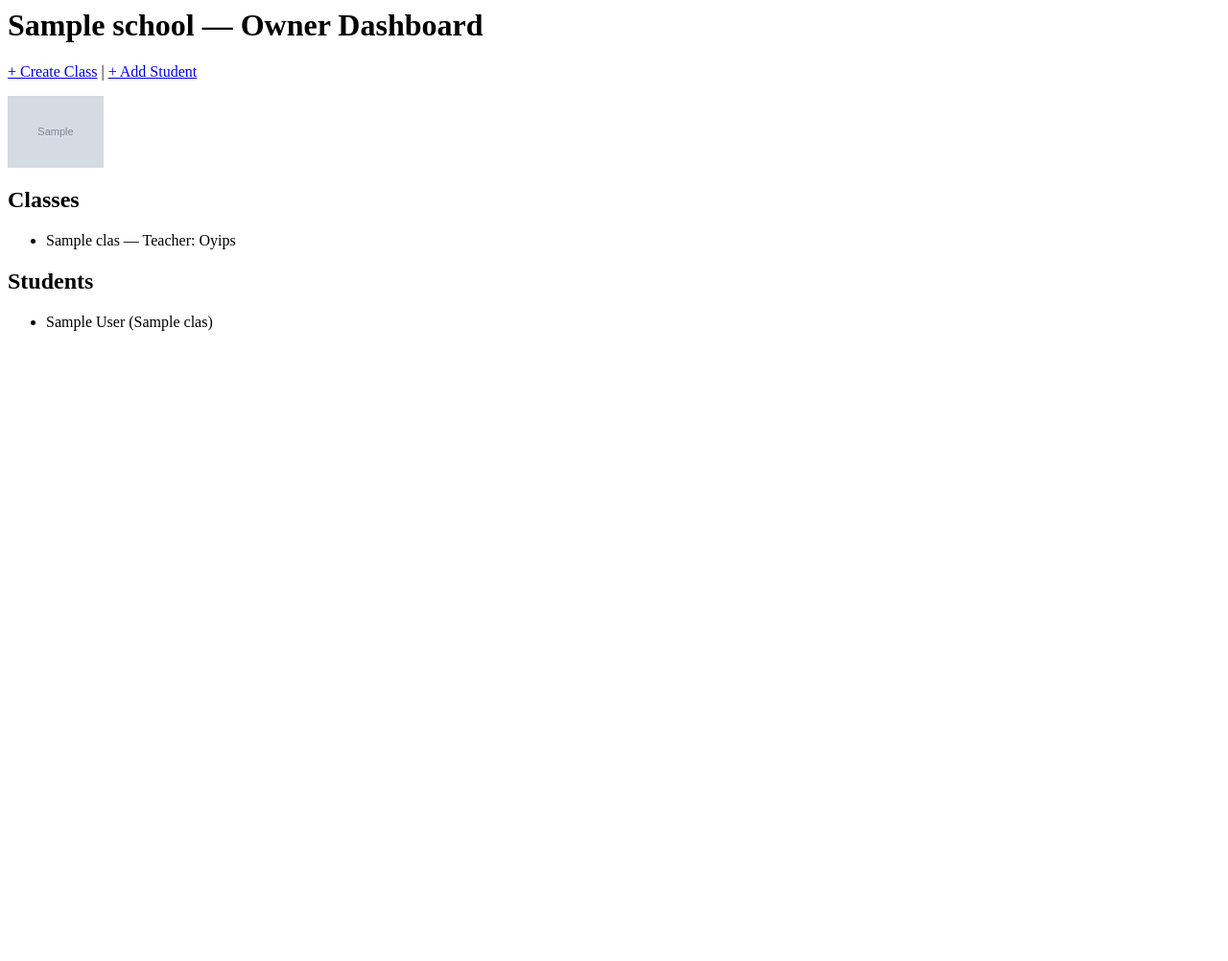
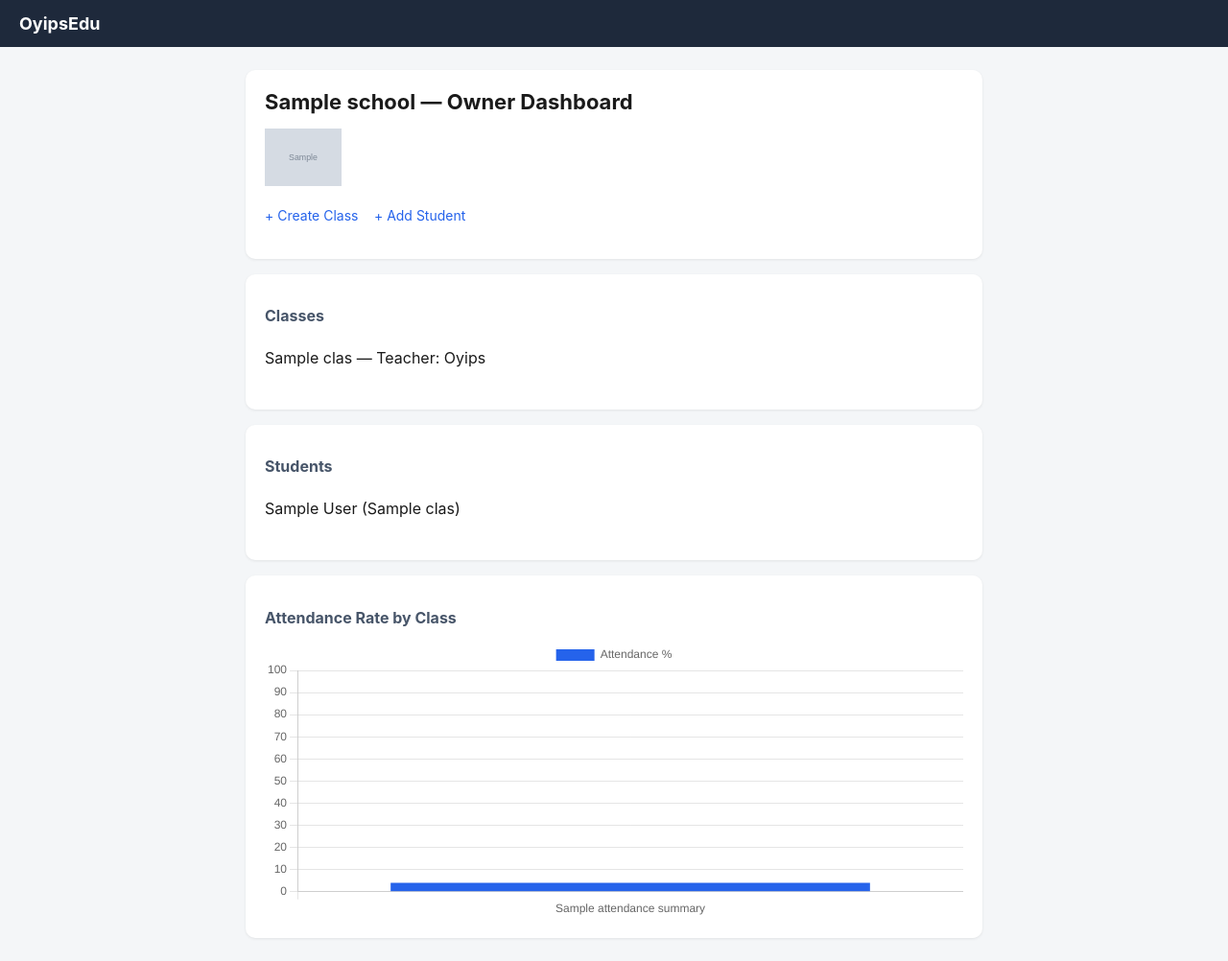
Before and after one commit to Oyips/School_Admin, a Django app: template app/school_app/templates/school_app/dashboard_owner.html in a window 1280 px wide. Shown: the whole page at 96% size. Before the commit the page ends 345 px from the top, so only its background shows below. Run offline with Django 5.2, Linux system fonts and the light colour scheme; data comes from the database, SQL or seed files in the repository; tables that the repository leaves empty hold one stand-in row (values such as "Sample post"); the template is opened without the code that fills it: values that come from a table or form of the project are taken from there, most other values are stand-ins (such as "Sample title", 1, 10 or a date in 2020); grey boxes marked "Sample" are stand-in pictures.

Commit message:
update app/school_app/templates/school_app/dashboard_owner.html

```diff
--- a/app/school_app/templates/school_app/dashboard_owner.html
+++ b/app/school_app/templates/school_app/dashboard_owner.html
@@ -1,22 +1,51 @@
+{% extends 'school_app/base.html' %}
+{% block content %}
+<div class="card">
   <h1>{{ school.name }} — Owner Dashboard</h1>
+  {% if school.logo %}
+    <img src="{{ school.logo.url }}" width="80">
+  {% endif %}
   <p>
-  <a href="{% url 'create_class' %}">+ Create Class</a> |
-  <a href="{% url 'add_student' %}">+ Add Student</a>
+    <a class="link" href="{% url 'create_class' %}">+ Create Class</a>
+    <a class="link" href="{% url 'add_student' %}">+ Add Student</a>
   </p>
-{% if school.logo %}
-  <img src="{{ school.logo.url }}" width="100">
-{% endif %}
+</div>
 
+<div class="card">
   <h2>Classes</h2>
   <ul>
     {% for c in classes %}
       <li>{{ c.name }} — Teacher: {{ c.teacher.username|default:"Unassigned" }}</li>
     {% endfor %}
   </ul>
+</div>
 
+<div class="card">
   <h2>Students</h2>
   <ul>
     {% for s in students %}
       <li>{{ s.first_name }} {{ s.last_name }} ({{ s.school_class.name }})</li>
     {% endfor %}
   </ul>
+</div>
+
+<div class="card">
+  <h2>Attendance Rate by Class</h2>
+  <canvas id="attendanceChart" height="120"></canvas>
+</div>
+
+<script src="https://cdn.jsdelivr.net/npm/chart.js@4"></script>
+<script>
+  const labels = [{% for a in attendance_summary %}"{{ a.name }}",{% endfor %}];
+  const rates = [{% for a in attendance_summary %}{{ a.rate }},{% endfor %}];
+
+  new Chart(document.getElementById('attendanceChart'), {
+    type: 'bar',
+    data: {
+      labels: labels,
+      datasets: [{ label: 'Attendance %', data: rates, backgroundColor: '#2563eb' }]
+    },
+    options: { scales: { y: { beginAtZero: true, max: 100 } } }
+  });
+</script>
+{% endblock %}
```
Lines whose indentation alone changed are shown as unchanged.
